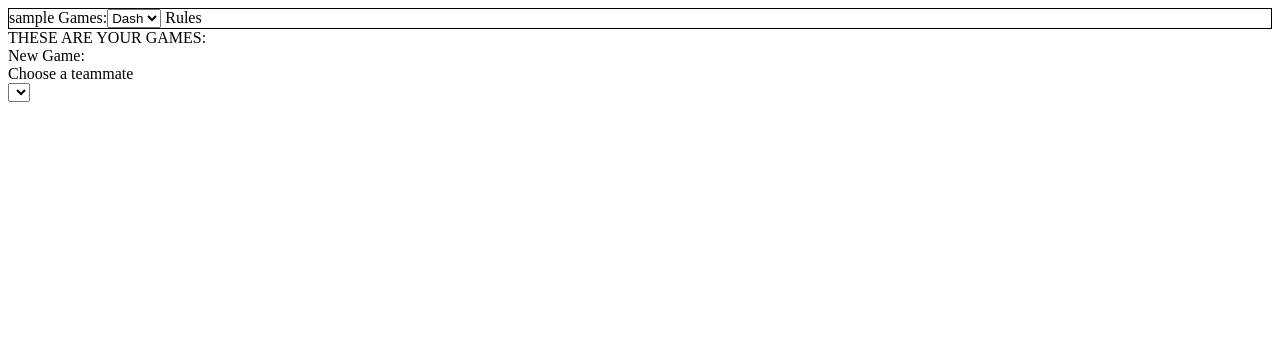
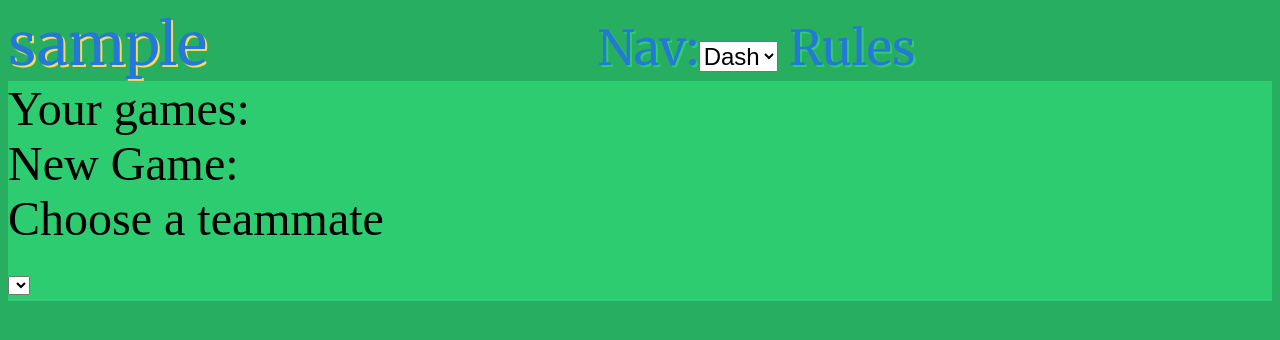
Before and after one commit to Mordeaux/Setback, a Flask app: page / in a window 1280 px wide. Shown: the top 340 px of the page. Run offline with Flask 2, Linux system fonts and the light colour scheme; a user stored in the database is signed in; data comes from the database, SQL or seed files in the repository; data that the repository does not hold is empty.

Commit message:
css stuff mostly

```diff
--- a/application/Game.py
+++ b/application/Game.py
@@ -107,3 +107,9 @@ class Game(Base):
         # reorder these so teams are correct in __repr__
         info = (info[0], info[2], info[1], info[3], info[4])
         return '<%s + %s vs %s + %s, id:%r>' % info
+
+    def __str__(self):
+        info = [player.username for player in self.players]
+        info = (info[0], info[2], info[1], info[3],
+                self.team1_score, self.team2_score)
+        return '%s and %s versus %s and %s:<br>Score %d:%d' % info
--- a/application/User.py
+++ b/application/User.py
@@ -106,8 +106,10 @@ class User(UserMixin, Base):
         response = {
             'id': self.id,
             'username': self.username,
-            'games': [game.id for game in self.games]
+            'games': [game.id for game in self.games],
+            'players': {str(game.id):str(game) for game in self.games}
         }
+        print response['players']
         return response
 
     def current_games(self):
--- a/application/static/gameboard.css
+++ b/application/static/gameboard.css
@@ -1,20 +1,48 @@
+@import url(http://fonts.googleapis.com/css?family=Merriweather);
+body{
+  background-color:#27ae60;
+}
 a {
   text-decoration:none;
-  color:black;
+  color:#2379d5;
 }
 #topbar div{
   display:inline;
 }
+#topbar{
+  color:#2379d5;
+  font-size:3em;
+  font-family:'Merriweather', sans-serif;
+  text-shadow:2px 2px 0 #2ecc71;
+}
+#username{
+  text-shadow:2px 2px 0 #fad959;
+  margin-right:30%;
+  font-size:1.2em;
+}
+#games-list{
+  font-size:0.5em;
+}
+.game{
+  padding-top:5%;
+  padding-bottom:5%;
+  margin-top:2%;
+  font-size:.9em;
+  text-align:center;
+  background-color:#fad959;
+  border:solid 5px #2379d5;
+  border-radius:30px;
+}
+#display{
+  background-color:#2ecc71;
+  font-size:3em;
+}
 #sidebar {
-  border: gray solid 1px;
-  font-size: 14px;
   width:25%;
   text-align:center;
   position:absolute;
   right:0px;
   height:100%;
-}
-#topbar{
 }
 #control{
   position:absolute;
--- a/application/static/login.css
+++ b/application/static/login.css
@@ -48,7 +48,7 @@ a {
   font-family:'Merriweather', sans-serif;
   text-align:center;
   color:#2379d5;
-    text-shadow:2px 2px 0 #fad959;
+  text-shadow:2px 2px 0 #fad959;
 }
 
 @media screen and (min-width:1024px){
--- a/application/templates/dashboard.html
+++ b/application/templates/dashboard.html
@@ -11,22 +11,23 @@
 {% endblock %}
 
 {% block body %}
-<div id="topbar" style="border:1px black solid"></div>
+<div id="topbar"></div>
 <div id="display"></div>
 {% endblock %}
 
 {% block closing_scripts %}
 <script type="text/template" id="topbar-template">
-  <div id="username"><%= username %></div> Games:<select id="games-list"></select>
-  <div id="rules"><a href="http://blog.michael.mordowanec.com/introducing-setback/">Rules</a></div>
+  <div id="username"><%= username %></div>
+  Nav:<select id="games-list"></select>
+  <div id="rules"><a href="http://blog.michael.mordowanec.com/introducing-setback/" target="_blank">Rules</a></div>
 </script>
 
 
 <script type="text/template" id="dash-template">
 <div id="current-games">
-THESE ARE YOUR GAMES:
+Your games:
 <% for(i=0;i<games.length;i++) {
-  print('<div id="game_'+games[i]+'">'+games[i]+'</div>');
+  print('<div id="game_'+games[i]+'" class="game">'+games[i]+': '+players[games[i]]+'</div>');
 } %>
 </div>
 
```
